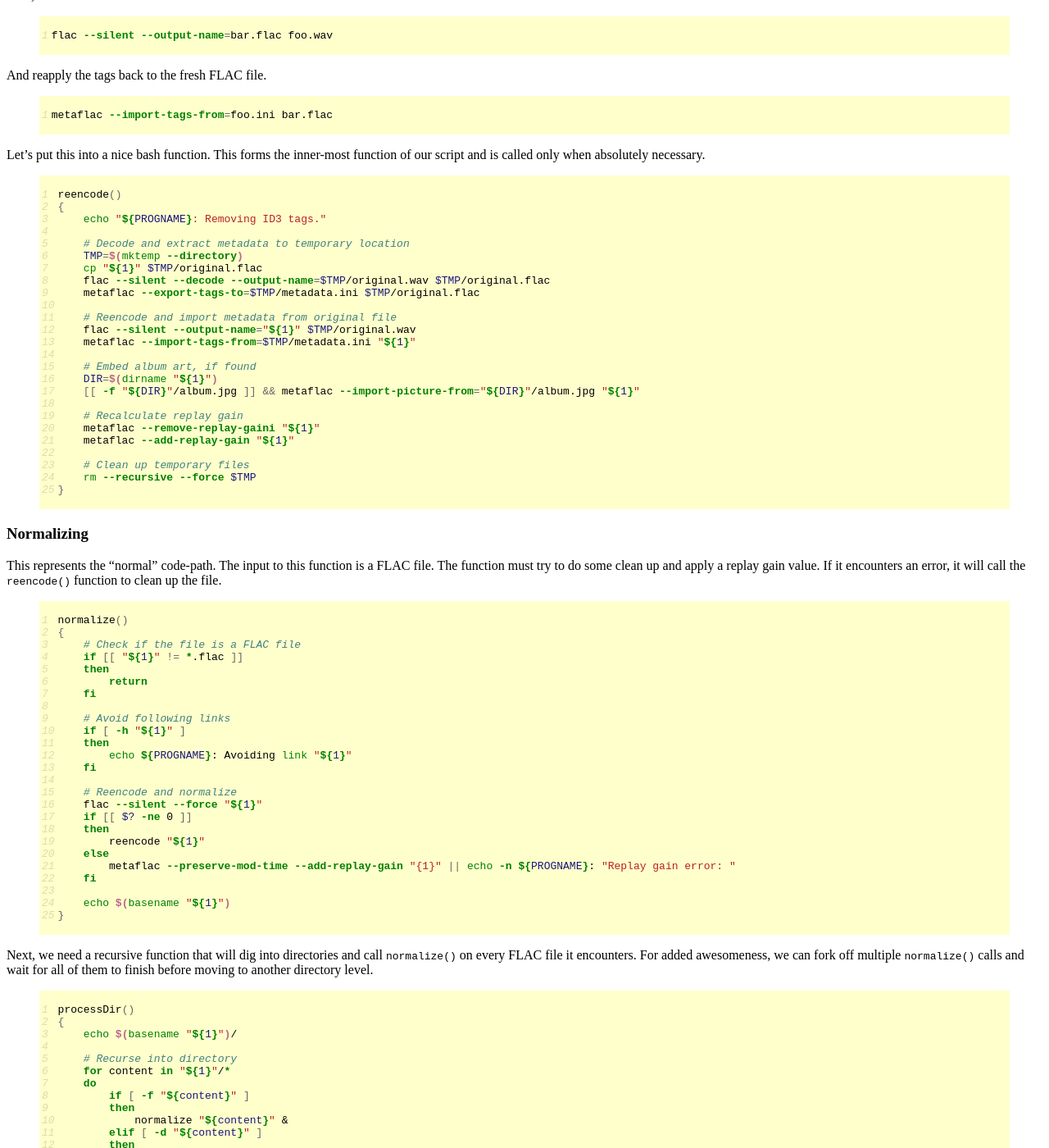
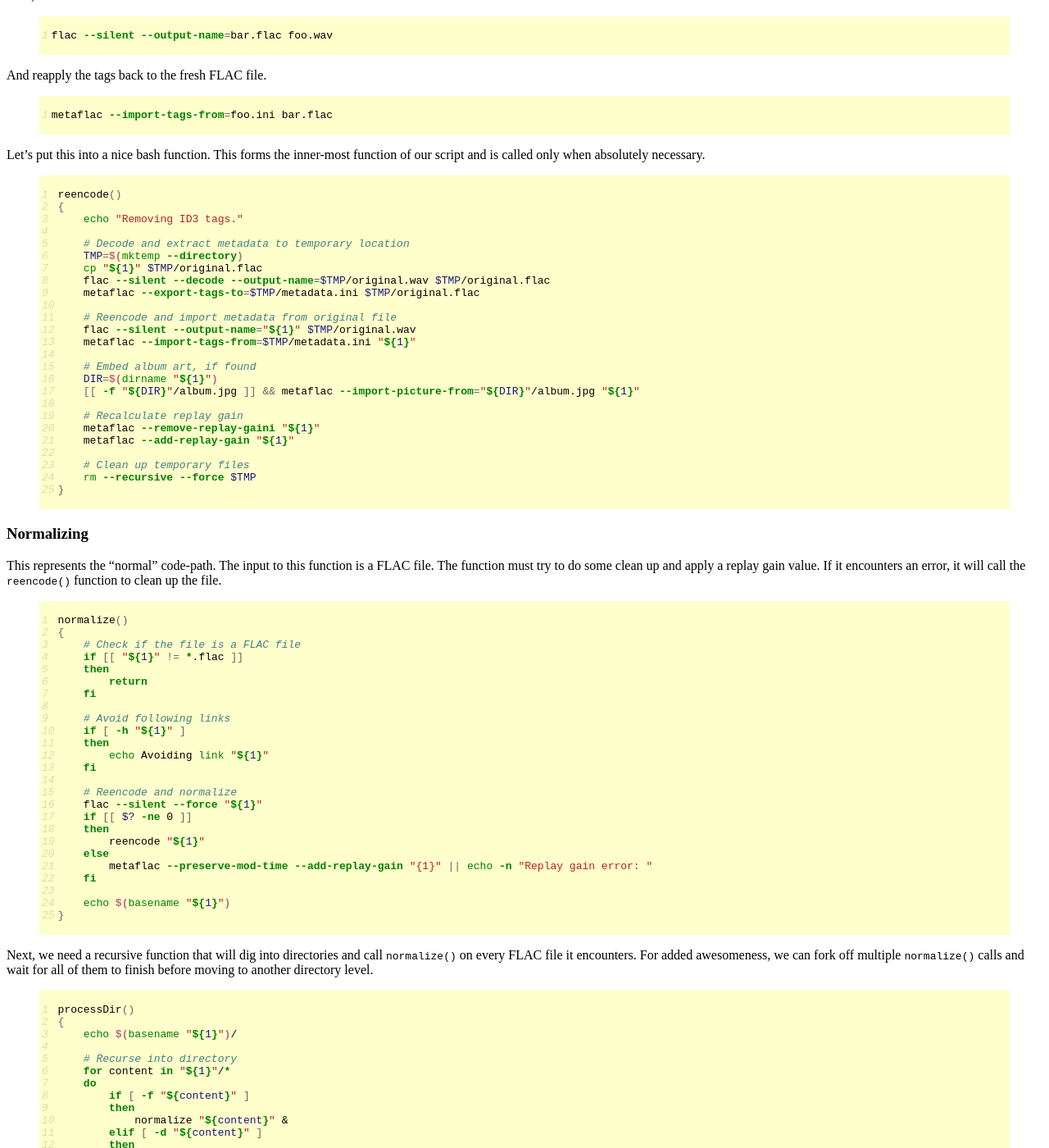
Before and after one commit to dekonvoluted/dekonvoluted.github.io, a Jekyll site: the page built from _posts/2014-11-04-normalizing-flac-files.md, in a window 1280 px wide and 1400 px high, scrolled down 1093 px. Shown: the whole window at 82% size. Built offline with Jekyll 4.4.1, drawn with Linux system fonts in a browser that asks for light colours; some of the changed text lies outside the part shown.

Commit message:
Remove references to PROGNAME in blocks
Since the variable has not yet been declared, it would be prudent to
leave it out and build the narrative one function at a time.

```diff
--- a/_posts/2014-11-04-normalizing-flac-files.md
+++ b/_posts/2014-11-04-normalizing-flac-files.md
@@ -85,7 +85,7 @@ This forms the inner-most function of our script and is called only when absolut
 {% highlight bash linenos %}
 reencode()
 {
-    echo "${PROGNAME}: Removing ID3 tags."
+    echo "Removing ID3 tags."
 
     # Decode and extract metadata to temporary location
     TMP=$(mktemp --directory)
@@ -129,7 +129,7 @@ normalize()
     # Avoid following links
     if [ -h "${1}" ]
     then
-        echo ${PROGNAME}: Avoiding link "${1}"
+        echo Avoiding link "${1}"
     fi
 
     # Reencode and normalize
@@ -138,7 +138,7 @@ normalize()
     then
         reencode "${1}"
     else
-        metaflac --preserve-mod-time --add-replay-gain "{1}" || echo -n ${PROGNAME}: "Replay gain error: "
+        metaflac --preserve-mod-time --add-replay-gain "{1}" || echo -n "Replay gain error: "
     fi
 
     echo $(basename "${1}")
@@ -164,7 +164,7 @@ processDir()
             # Act only on regular directories
             if [ -h "${content}" ]
             then
-                echo "${PROGNAME}: Avoiding link "${content}"
+                echo "Avoiding link "${content}"
             else
                 processDir "${content}"
             fi
```
